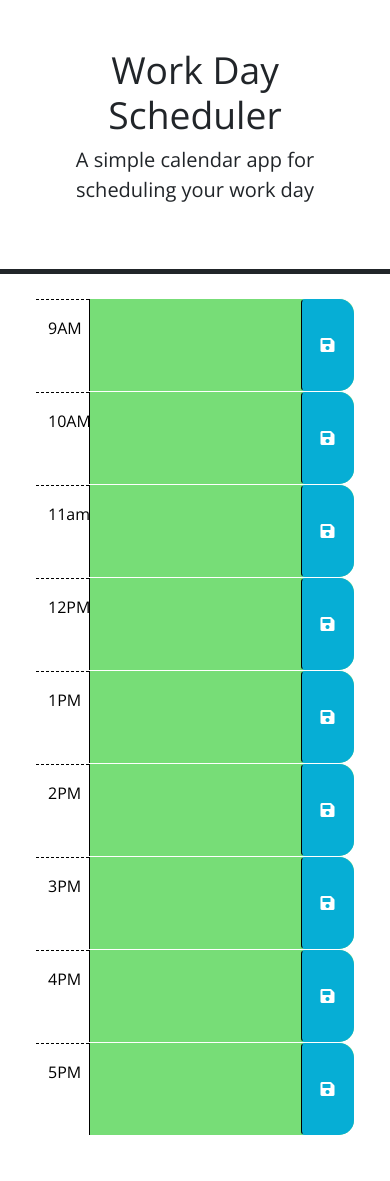
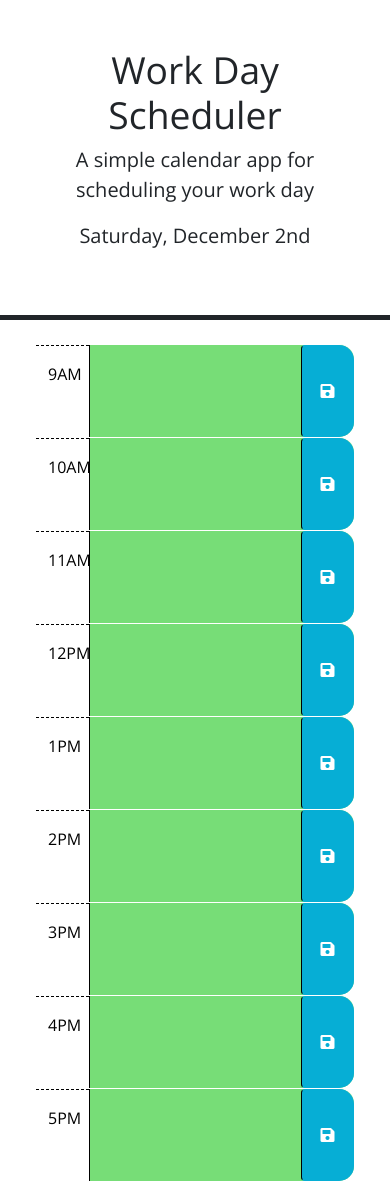
Before and after one commit to kev-rod43/daily-planner, a plain HTML site: page index.html in a window 390 px wide. Before the commit the page ends 1135 px from the top, so only its background shows below. Drawn offline with nearby package versions, Linux system fonts and the light colour scheme.

Commit message:
finished app functionality, displayed date on the header, imported advancedFormat plugin for dayjs

```diff
--- a/index.html
+++ b/index.html
@@ -24,6 +24,10 @@
     integrity="sha256-iu/zLUB+QgISXBLCW/mcDi/rnf4m4uEDO0wauy76x7U="
     crossorigin="anonymous"
   ></script>
+  <script src="https://cdn.jsdelivr.net/npm/dayjs@1.11.3/plugin/advancedFormat.js"></script>
+<script>
+  dayjs.extend(window.dayjs_plugin_advancedFormat)
+</script>
     <title>Work Day Scheduler</title>
   </head>
 
@@ -34,18 +38,8 @@
       <p id="currentDay" class="lead"></p>
     </header>
     <div class="container-lg px-5">
-      <!-- Use class for "past", "present", and "future" to apply styles to the
-        time-block divs accordingly. The javascript will need to do this by
-        adding/removing these classes on each div by comparing the hour in the
-        id to the current hour. The html provided below is meant to be an example
-        demonstrating how the css provided can be leveraged to create the
-        desired layout and colors. The html below should be removed or updated
-        in the finished product. Remember to delete this comment once the
-        code is implemented.
-        -->
 
-      <!-- Example of a past time block. The "past" class adds a gray background color.
-      <div id="hour-9" class="row time-block past">
+      <div class="row time-block " data-element-hour = "09" data-element-index="0">
         <div class="col-2 col-md-1 hour text-center py-3">9AM</div>
         <textarea class="col-8 col-md-10 description" rows="3"> </textarea>
         <button class="btn saveBtn col-2 col-md-1" aria-label="save">
@@ -53,8 +47,7 @@
         </button>
       </div>
 
-
-      <div id="hour-10" class="row time-block present">
+      <div class="row time-block " data-element-hour = "10" data-element-index="1">
         <div class="col-2 col-md-1 hour text-center py-3">10AM</div>
         <textarea class="col-8 col-md-10 description" rows="3"> </textarea>
         <button class="btn saveBtn col-2 col-md-1" aria-label="save">
@@ -62,22 +55,63 @@
         </button>
       </div>
 
-
-      <div id="hour-11" class="row time-block future">
+      <div class="row time-block " data-element-hour = "11" data-element-index="2">
         <div class="col-2 col-md-1 hour text-center py-3">11AM</div>
         <textarea class="col-8 col-md-10 description" rows="3"> </textarea>
         <button class="btn saveBtn col-2 col-md-1" aria-label="save">
           <i class="fas fa-save" aria-hidden="true"></i>
         </button>
       </div>
--->
+
+      <div class="row time-block " data-element-hour = "12" data-element-index="3">
+        <div class="col-2 col-md-1 hour text-center py-3">12PM</div>
+        <textarea class="col-8 col-md-10 description" rows="3"> </textarea>
+        <button class="btn saveBtn col-2 col-md-1" aria-label="save">
+          <i class="fas fa-save" aria-hidden="true"></i>
+        </button>
+      </div>
+
+      <div class="row time-block " data-element-hour = "13" data-element-index="4">
+        <div class="col-2 col-md-1 hour text-center py-3">1PM</div>
+        <textarea class="col-8 col-md-10 description" rows="3"> </textarea>
+        <button class="btn saveBtn col-2 col-md-1" aria-label="save">
+          <i class="fas fa-save" aria-hidden="true"></i>
+        </button>
+      </div>
+
+      <div class="row time-block " data-element-hour = "14" data-element-index="5">
+        <div class="col-2 col-md-1 hour text-center py-3">2PM</div>
+        <textarea class="col-8 col-md-10 description" rows="3"> </textarea>
+        <button class="btn saveBtn col-2 col-md-1" aria-label="save">
+          <i class="fas fa-save" aria-hidden="true"></i>
+        </button>
+      </div>
+
+      <div class="row time-block " data-element-hour = "15" data-element-index="6">
+        <div class="col-2 col-md-1 hour text-center py-3">3PM</div>
+        <textarea class="col-8 col-md-10 description" rows="3"> </textarea>
+        <button class="btn saveBtn col-2 col-md-1" aria-label="save">
+          <i class="fas fa-save" aria-hidden="true"></i>
+        </button>
+      </div>
+
+      <div class="row time-block " data-element-hour = "16" data-element-index="7">
+        <div class="col-2 col-md-1 hour text-center py-3">4PM</div>
+        <textarea class="col-8 col-md-10 description" rows="3"> </textarea>
+        <button class="btn saveBtn col-2 col-md-1" aria-label="save">
+          <i class="fas fa-save" aria-hidden="true"></i>
+        </button>
+      </div>
+
+      <div class="row time-block " data-element-hour = "17" data-element-index="8">
+        <div class="col-2 col-md-1 hour text-center py-3">5PM</div>
+        <textarea class="col-8 col-md-10 description" rows="3"> </textarea>
+        <button class="btn saveBtn col-2 col-md-1" aria-label="save">
+          <i class="fas fa-save" aria-hidden="true"></i>
+        </button>
+      </div>
+
     <script src="https://code.jquery.com/jquery-3.4.1.min.js"></script>
-    <script
-      src="https://cdn.jsdelivr.net/npm/dayjs@1.11.3/dayjs.min.js"
-      integrity="sha256-iu/zLUB+QgISXBLCW/mcDi/rnf4m4uEDO0wauy76x7U="
-      crossorigin="anonymous"
-    ></script>
-
     <script src="script.js"></script>
   </body>
 </html>
--- a/script.js
+++ b/script.js
@@ -1,41 +1,28 @@
-// Wrap all code that interacts with the DOM in a call to jQuery to ensure that
-// the code isn't run until the browser has finished rendering all the elements
-// in the html.
-for (i=0;i<9;i++){
-  let idsForHours = [
-    "09",
-    "10",
-    "11",
-    "12",
-    "13",
-    "14",
-    "15",
-    "16",
-    "17",
-  ];
-  let workDayHours = [
-    "9AM",
-    "10AM",
-    "11am",
-    "12PM",
-    "1PM",
-    "2PM",
-    "3PM",
-    "4PM",
-    "5PM",
-  ]
-  let hourDivTag = $("<div class='row time-block '><div class='col-2 col-md-1 hour text-center py-3'>9AM</div><textarea class='col-8 col-md-10 description' rows='3'> </textarea><button class='btn saveBtn col-2 col-md-1' aria-label='save'><i class='fas fa-save' aria-hidden='true'></i></button></div>");
-  hourDivTag.attr("id", idsForHours[i]);
-  hourDivTag.children().eq(0).text(workDayHours[i]);
-  $(".container-lg").append(hourDivTag);
+//initializes the object that stores the hour notes, then pulls the properties from localstorage if it exists
+let savedHourNotes = new Object;
+if (JSON.parse(localStorage.getItem("saved-hour-notes"))!==null){
+  savedHourNotes= JSON.parse(localStorage.getItem("saved-hour-notes"));
 }
 
+// displays the hour notes text that was saved locally
+$("textarea").each(function(){
+  let timeBlocktIndex = $(this).parent().attr("data-element-index")
+  let savedNoteForHour = savedHourNotes[timeBlocktIndex]
+  if (savedNoteForHour !== undefined){
+    $(this).val(savedHourNotes[timeBlocktIndex])
+  }
+}
+);
+
+//sets the text of the header to todays date
+$("#currentDay").text(dayjs().format("dddd, MMMM Do"))
+
+//sets the style utility classes that sets the background color for the time blocks depending on wether they are in the present, past or future
 $(".time-block").each(function(){
   let currentHour = dayjs().hour();
-  console.log($(this).attr("id"))
-  if ($(this).attr("id") === currentHour){
+  if ($(this).attr("data-element-hour") === currentHour){
     $(this).addClass("present")
-  } else if ($(this).attr("id") < currentHour){
+  } else if ($(this).attr("data-element-hour") < currentHour){
     $(this).addClass("past")
   } else {
     $(this).addClass("future")
@@ -43,21 +30,13 @@ $(".time-block").each(function(){
 }
 );
 
+//saves the hour notes to the savedHourNotes object, then stores that object in local data
+$(".saveBtn").on("click", function(event){
+  let timeBlocktIndex = $(event.currentTarget).parent().attr("data-element-index");
+  let hourNotes = $(event.currentTarget).siblings("textarea").val();
 
+  savedHourNotes[timeBlocktIndex] = hourNotes;
 
-//$("saveBtn").on("click", function(){
-
-
-  // TODO: Add a listener for click events on the save button. This code should
-  // use the id in the containing time-block as a key to save the user input in
-  // local storage. HINT: What does `this` reference in the click listener
-  // function? How can DOM traversal be used to get the "hour-x" id of the
-  // time-block containing the button that was clicked? How might the id be
-  // useful when saving the description in local storage?
-  //
-  //
-  // TODO: Add code to get any user input that was saved in localStorage and set
-  // the values of the corresponding textarea elements. HINT: How can the id
-  // attribute of each time-block be used to do this?
-  //
-  // TODO: Add code to display the current date in the header of the page.
+  localStorage.setItem("saved-hour-notes", JSON.stringify(savedHourNotes));
+}
+)
```
